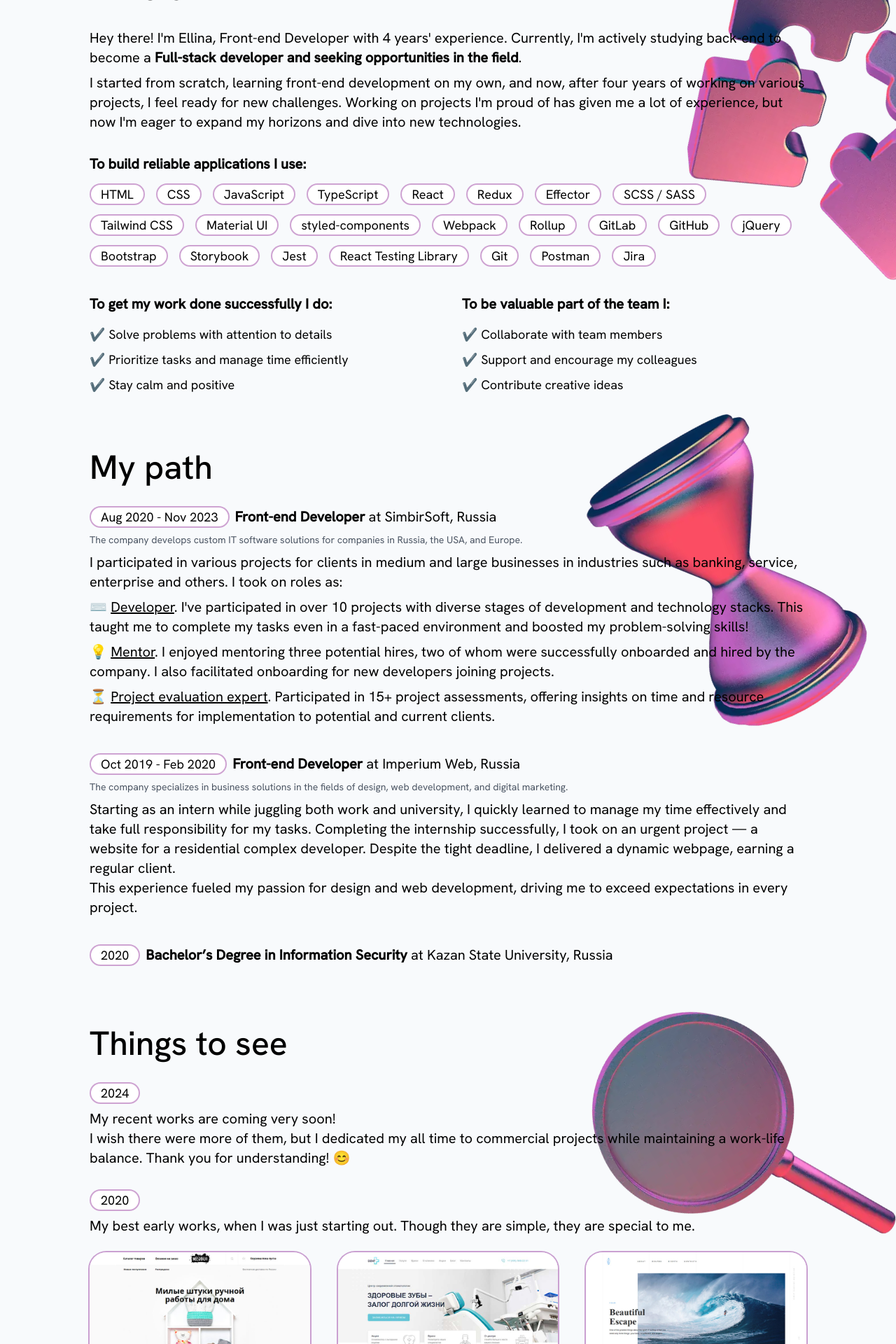
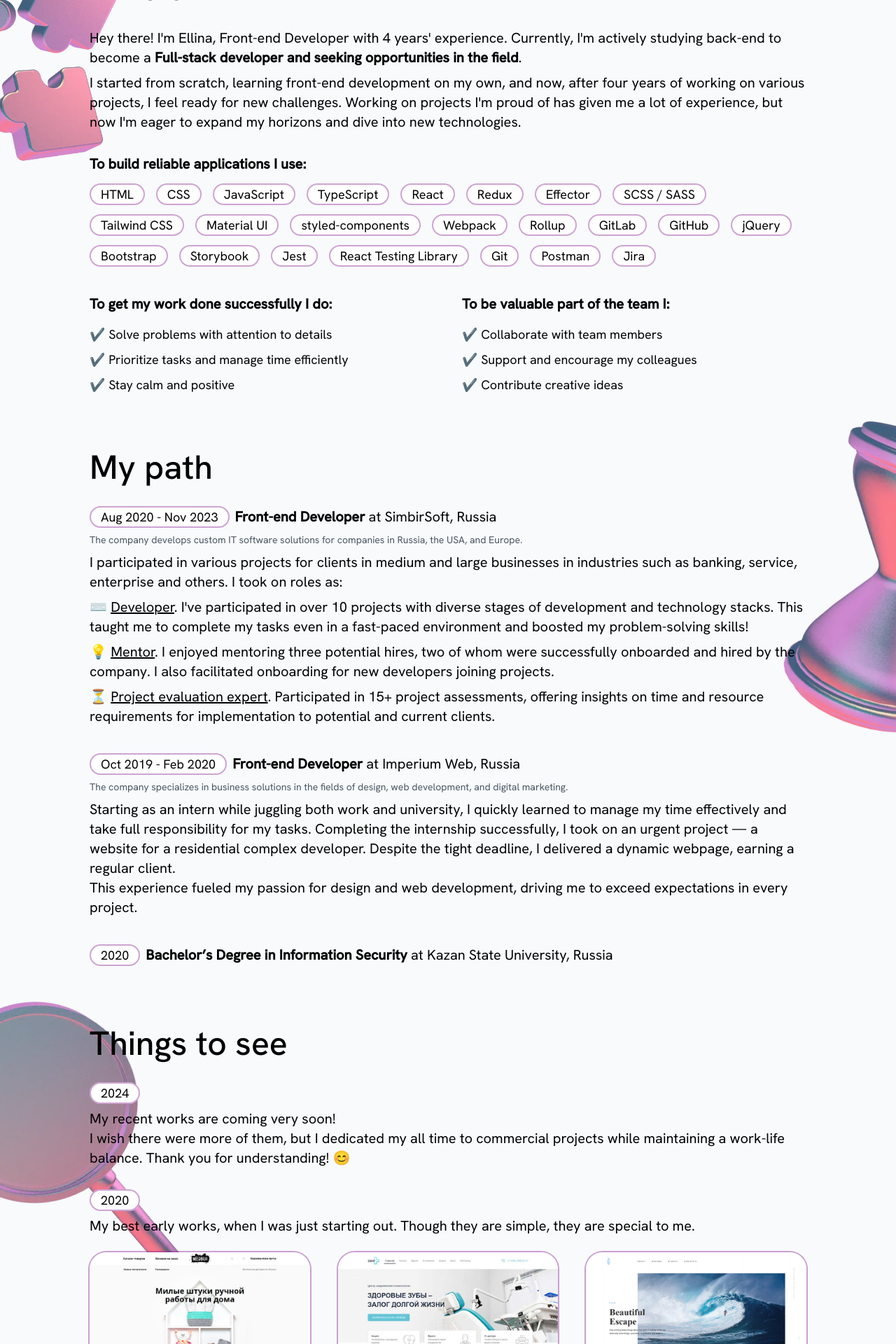
Before and after one commit to EllinaSo/EllinaSo.github.io, a React (Create React App) app: page / in a window 1280 px wide. Shown: the part 880-2800 px from the top of the page at 70% size. Built offline with nearby package versions, Linux system fonts and the light colour scheme; the HTML template or start-up script is replaced by a standard one.

Commit message:
Fixed background images view

```diff
--- a/src/components/About/index.jsx
+++ b/src/components/About/index.jsx
@@ -5,7 +5,7 @@ import List from './components/List';
 import { SKILLS, ACTIONS, TEAMWORK } from './constants';
 
 const About = () => (
-  <Section title="Who am I?" sectionName="about" imgSrc={puzzle} imgClassName="rotate-[110deg]">
+  <Section title="Who am I?" sectionName="about" imgSrc={puzzle} imgClassName="right-auto -left-36">
     <p className="mb-2">
       Hey there! I'm Ellina, Front-end Developer with 4 years' experience. Currently, I'm actively studying back-end to
       become a <span className="font-bold">Full-stack developer and seeking opportunities in the field</span>.
--- a/src/components/ContactForm/index.jsx
+++ b/src/components/ContactForm/index.jsx
@@ -6,7 +6,12 @@ import Socials from '../shared/Socials';
 import Button from '../shared/Button';
 
 const ContactForm = () => (
-  <Section title="Contact me!" sectionName="contact" imgSrc={message} imgClassName="rotate-[-10deg] right-20 max-w-xs">
+  <Section
+    title="Contact me!"
+    sectionName="contact"
+    imgSrc={message}
+    imgClassName="rotate-[-10deg] top-auto -bottom-20 -right-20"
+  >
     <div className="grid grid-cols-1 md:grid-cols-2 gap-10">
       <div>
         <p className="mb-4">
--- a/src/components/Experience/index.jsx
+++ b/src/components/Experience/index.jsx
@@ -55,7 +55,7 @@ const JOBS = [
   },
 ];
 const Experience = () => (
-  <Section title="My path" sectionName="experience" imgSrc={time} imgClassName="rotate-[-20deg] right-20 max-w-xs">
+  <Section title="My path" sectionName="experience" imgSrc={time} imgClassName="rotate-[30deg] -right-10 max-w-xs">
     <div className="flex flex-col gap-8 md:gap-10">
       {JOBS.map((job) => (
         <Job key={job.companyName} {...job} />
--- a/src/components/Home/index.jsx
+++ b/src/components/Home/index.jsx
@@ -7,7 +7,11 @@ import Button from '../shared/Button';
 const Home = () => {
   return (
     <section name="home" className="h-screen relative p-6 overflow-hidden">
-      <img src={cube} alt="" className="absolute z-0 rotate-45 top-0 -right-5 w-60 md:w-auto" />
+      <img
+        src={cube}
+        alt=""
+        className="max-h-full max-w-[400px] xl:max-w-[600px] w-1/2 sm:w-1/3 lg:w-1/3 absolute z-0 rotate-45 -top-8 sm:top-0 -right-5 "
+      />
 
       <div className="relative z-10 max-w-screen-lg mx-auto h-full flex flex-col justify-center items-start">
         <h1 className="text-4xl md:text-8xl font-medium mb-2 md:mb-4">Ellina Soroka</h1>
--- a/src/components/Portfolio/index.jsx
+++ b/src/components/Portfolio/index.jsx
@@ -7,7 +7,12 @@ import Projects from './components/Projects';
 import { LIST_2020 } from './constants';
 
 const Portfolio = () => (
-  <Section title="Things to see" sectionName="portfolio" imgSrc={zoom} imgClassName="rotate-[-30deg] right-20 max-w-xs">
+  <Section
+    title="Things to see"
+    sectionName="portfolio"
+    imgSrc={zoom}
+    imgClassName="rotate-[-10deg] right-auto -left-20"
+  >
     <div className="flex flex-col gap-8">
       <div>
         <Badge>2024</Badge>
--- a/src/components/shared/Section/index.jsx
+++ b/src/components/shared/Section/index.jsx
@@ -5,7 +5,7 @@ const Section = ({ title, sectionName, children, imgSrc, imgClassName }) => (
     <img
       src={imgSrc}
       alt=""
-      className={`hidden lg:block absolute z-0 w-60 md:w-auto max-w-md top-0 -right-40 ${imgClassName}`}
+      className={`hidden xl:block absolute z-0 w-60 xl:w-1/4 2xl:w-auto max-w-md top-0 -right-40 opacity-75 2xl:opacity-100 ${imgClassName}`}
     />
 
     <div className="relative z-10 max-w-screen-lg mx-auto">
```
